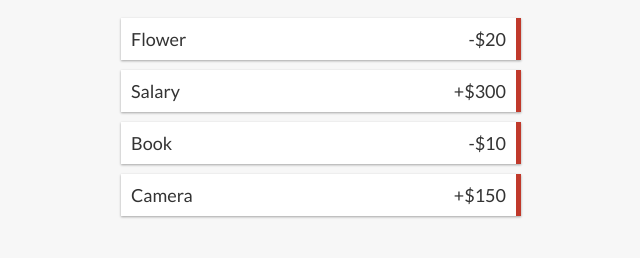
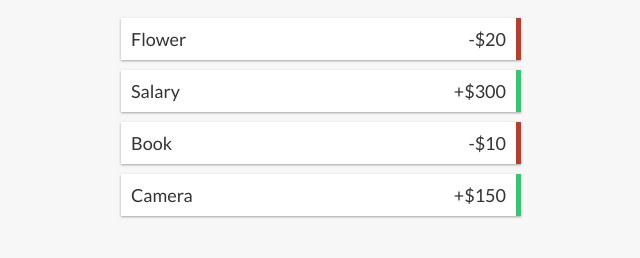
Before and after one commit to webQbe/react_expense_tracker, a React (Create React App) app: page / in a window 1280 px wide. Shown: the part 343-601 px from the top of the page, without its empty margins (319-959 px from the left). Built offline with nearby package versions, Linux system fonts and the light colour scheme.

Commit message:
Styled transaction element border based on income or expense

```diff
--- a/src/components/Transaction.js
+++ b/src/components/Transaction.js
@@ -4,8 +4,9 @@ export const Transaction = ({ transaction }) => {
     const sign = transaction.amount < 0 ? '-' : '+';
 
   return (
-    <li className="minus">
-        {transaction.text} <span>{sign}${Math.abs(transaction.amount)}</span>
+    <li className={transaction.amount < 0 ? 'minus' : 'plus'}>
+        {transaction.text}
+            <span>{sign}${Math.abs(transaction.amount)}</span>
         <button className="delete-btn">x</button>
     </li>
   )
```
